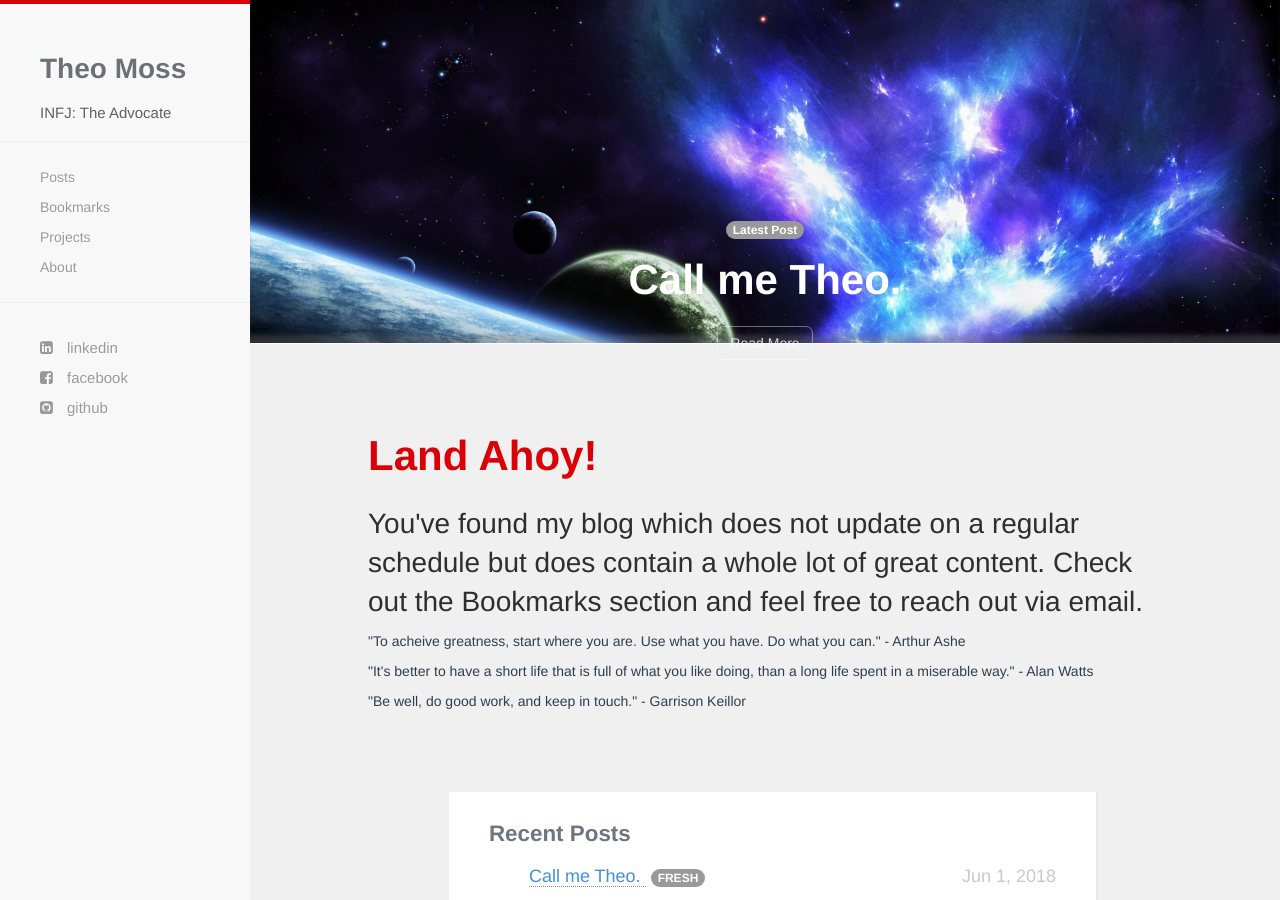
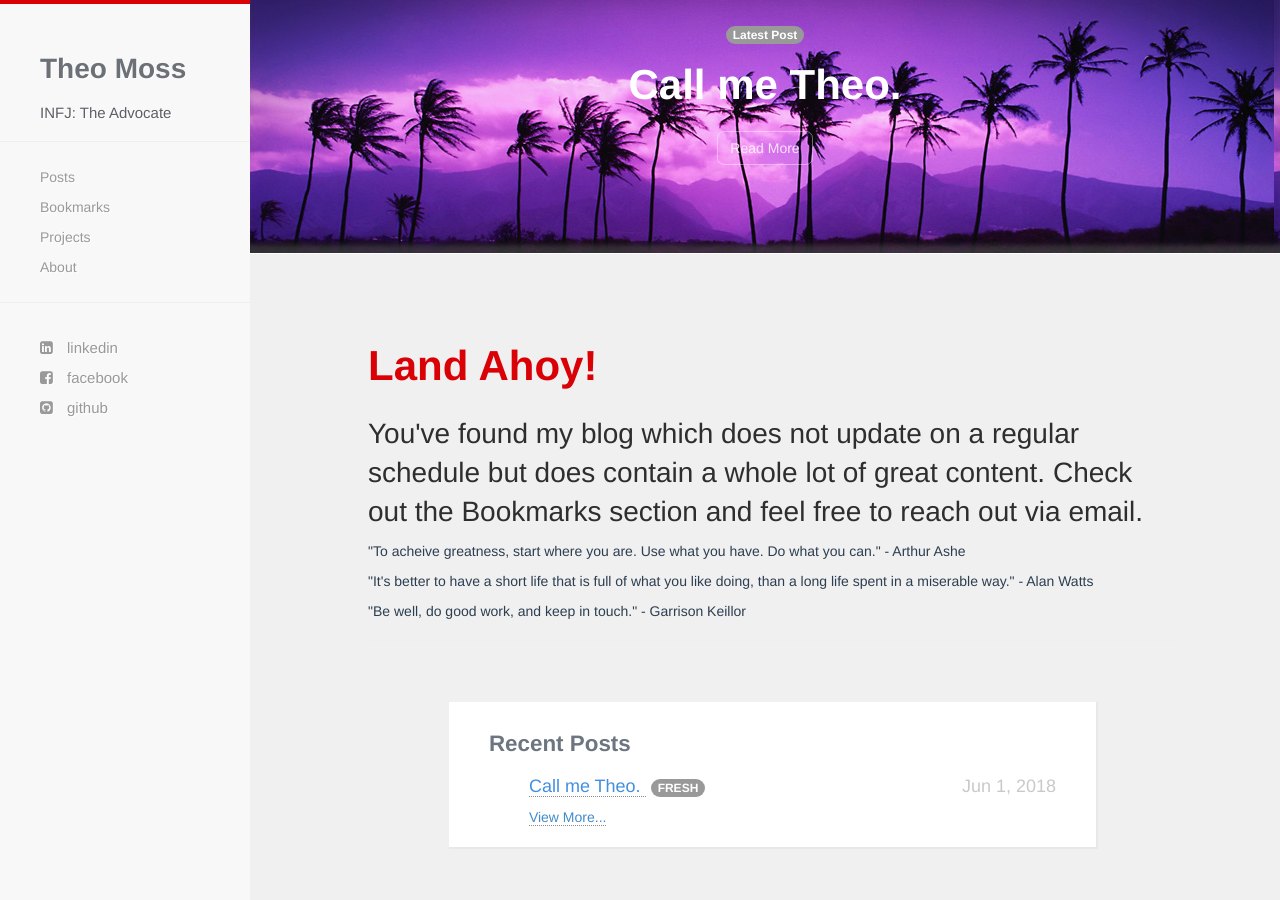
Before and after one commit to tmoss4/tmoss4.github.io, a Jekyll site: the page built from index.html, in a window 1280 px wide and 900 px high. Built offline with Jekyll 4.4.1, drawn with Linux system fonts in a browser that asks for light colours; nearby versions of some CDN libraries.

Commit message:
new showcase and resizing

```diff
--- a/css/hc.css
+++ b/css/hc.css
@@ -253,14 +253,14 @@ pre
 .showcase-wrapper
 {
   width:100%;
-  height:40vh;
+  height:30vh;
   min-height:200px;
   margin-top:-50px;
   box-shadow:inset 0 -10px 5px -2px rgba(119,119,119,0.35);
   -moz-box-shadow:inset 0 -10px 5px -2px rgba(119,119,119,0.35);
   -webkit-box-shadow:inset 0 -10px 5px -2px rgba(119,119,119,0.35);
   border-bottom:solid 1px #fff;
-  background-size: cover;
+  background-size: auto;
   z-index:-4
 }
 
@@ -271,7 +271,7 @@ pre
   font-weight:bolder;
   color:#fff;
   text-align:center;
-  padding-top:20%
+  padding-top:1.1%
 }
 
 .wide
```
Also changed, not shown: images/showcase.jpg.
